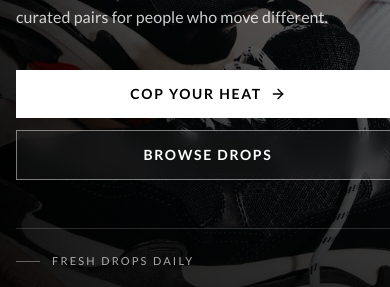
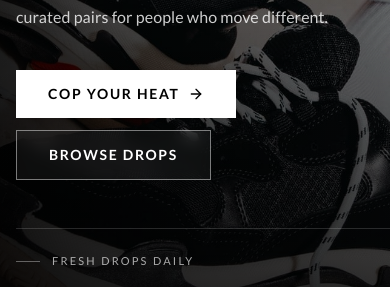
Before and after one commit to elpresidentey/impetussneakers, a Next.js app: page / in a window 390 px wide. Shown: the part 350-637 px from the top of the page. Built offline with nearby package versions, Linux system fonts and the light colour scheme; no server answers.

Commit message:
fix: hero CTA buttons sized to content and left-aligned on mobile instead of stretching full width

```diff
--- a/app/page.tsx
+++ b/app/page.tsx
@@ -990,12 +990,12 @@ export default function Page() {
                   <p className="mt-7 max-w-lg text-base leading-relaxed text-white/80 md:text-lg">
                     Real heat, real prices. From grails to daily rotation — curated pairs for people who move different.
                   </p>
-                  <div className="mt-10 flex flex-col gap-3 sm:flex-row sm:items-center">
-                    <button onClick={() => document.getElementById('shop')?.scrollIntoView({ behavior: 'smooth' })} className="group inline-flex min-h-12 items-center justify-center gap-2 bg-white px-8 py-3.5 text-sm font-semibold uppercase tracking-[0.12em] text-black transition-all duration-300 hover:bg-white/90 active:scale-[0.98]">
+                  <div className="mt-10 flex flex-col items-start gap-3 sm:flex-row sm:items-center">
+                    <button onClick={() => document.getElementById('shop')?.scrollIntoView({ behavior: 'smooth' })} className="group inline-flex min-h-12 w-auto max-w-full items-center justify-start gap-2 bg-white px-8 py-3.5 text-sm font-semibold uppercase tracking-[0.12em] text-black transition-all duration-300 hover:bg-white/90 active:scale-[0.98]">
                       <span>Cop Your Heat</span>
                       <ArrowRight className="h-4 w-4 transition-transform duration-300 group-hover:translate-x-1" />
                     </button>
-                    <button onClick={() => document.getElementById('collections')?.scrollIntoView({ behavior: 'smooth' })} className="inline-flex min-h-12 items-center justify-center border border-white/45 bg-white/5 px-8 py-3.5 text-sm font-semibold uppercase tracking-[0.12em] text-white backdrop-blur-sm transition-all duration-300 hover:bg-white hover:text-black active:scale-[0.98]">
+                    <button onClick={() => document.getElementById('collections')?.scrollIntoView({ behavior: 'smooth' })} className="inline-flex min-h-12 w-auto max-w-full items-center justify-start border border-white/45 bg-white/5 px-8 py-3.5 text-sm font-semibold uppercase tracking-[0.12em] text-white backdrop-blur-sm transition-all duration-300 hover:bg-white hover:text-black active:scale-[0.98]">
                       Browse Drops
                     </button>
                   </div>
```
